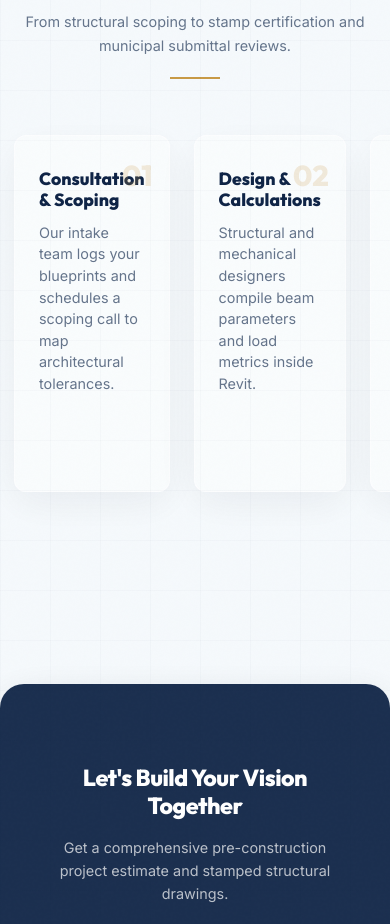
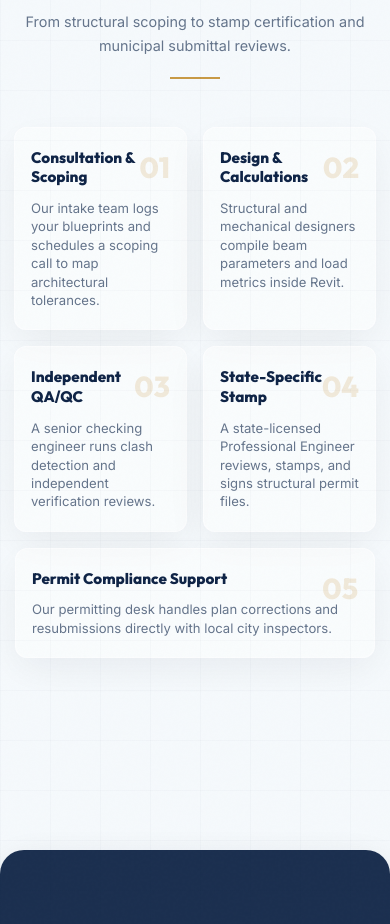
Before and after one commit to f2022266362-cpu/PrimeCost-Engineering-Service-, a React (Vite) app: page / in a window 390 px wide. Shown: the part 8660-9584 px from the top of the page. Built offline with nearby package versions, Linux system fonts and the light colour scheme.

Commit message:
Fix missing className on processStepsGrid container and enforce 2x2 + 5th centered grid on mobile

```diff
--- a/src/pages/Home.jsx
+++ b/src/pages/Home.jsx
@@ -567,7 +567,7 @@ export default function Home({ onOpenConsultation, onOpenProposal }) {
             subtitle="From structural scoping to stamp certification and municipal submittal reviews."
           />
 
-          <div style={styles.processStepsGrid}>
+          <div style={styles.processStepsGrid} className="processStepsGrid">
             {[
               { step: '01', title: 'Consultation & Scoping', desc: 'Our intake team logs your blueprints and schedules a scoping call to map architectural tolerances.' },
               { step: '02', title: 'Design & Calculations', desc: 'Structural and mechanical designers compile beam parameters and load metrics inside Revit.' },
--- a/src/styles/responsive.css
+++ b/src/styles/responsive.css
@@ -241,33 +241,37 @@ img {
 }
 
 /* Process steps 2-column layout on mobile with Process 5 centered */
-@media (max-width: 768px) {
+@media (max-width: 991px) {
   .processStepsGrid {
     display: grid !important;
     grid-template-columns: repeat(2, 1fr) !important;
-    gap: 0.85rem !important;
+    gap: 1rem !important;
     margin-top: 2rem !important;
   }
 
   .processStepsGrid > *:nth-child(5) {
-    grid-column: span 2 !important;
+    grid-column: 1 / -1 !important;
     justify-self: center !important;
     width: 100% !important;
-    max-width: 320px !important;
+    max-width: 360px !important;
+  }
+
+  .processStepsGrid > * {
+    width: 100% !important;
   }
 
   .processStepsGrid > * > div {
-    padding: 1.1rem 0.9rem !important;
+    padding: 1.25rem 1rem !important;
     height: 100% !important;
   }
 
   .processStepsGrid h4 {
-    font-size: 0.9rem !important;
+    font-size: 0.95rem !important;
     line-height: 1.3 !important;
   }
 
   .processStepsGrid p {
-    font-size: 0.78rem !important;
+    font-size: 0.82rem !important;
     line-height: 1.4 !important;
   }
 }
```
